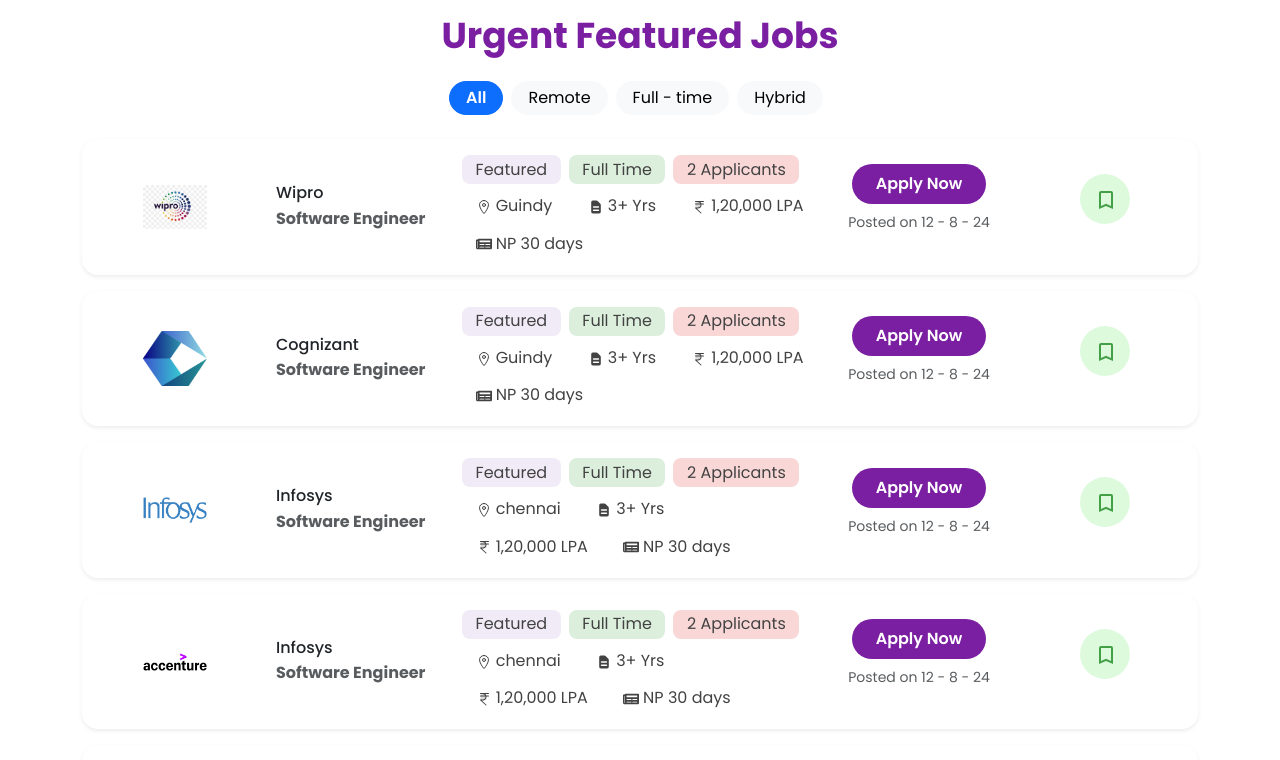
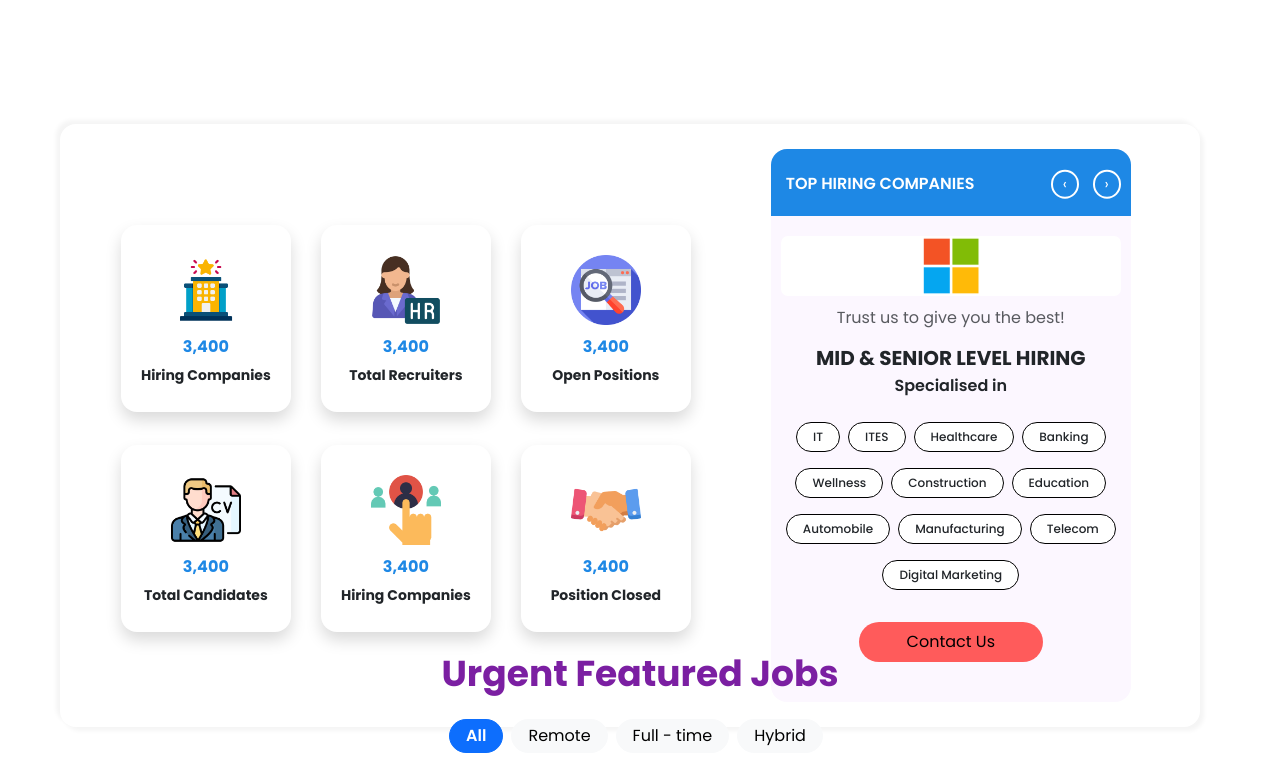
Before and after one commit to SurjithBalan/JobPortal, a React (Vite) app in the folder front-end/: page / in a window 1280 px wide. Shown: the part 803-1563 px from the top of the page. Built offline with nearby package versions, Linux system fonts and the light colour scheme.

Commit message:
last changed

```diff
--- a/front-end/src/pages/UserScreen.jsx
+++ b/front-end/src/pages/UserScreen.jsx
@@ -6,18 +6,22 @@
 import FeedbackForm from '../components/FeedbackForm/FeedbackForm'
 import FeaturedCandidates from '../components/FeaturedCandidates/FeaturedCandidates'
 import UserNavbar from '../components/usernavbar/UserNavbar'
-// import Latestjob from
+import Latestjob from '../components/latestjobs/Latestjob'
+import Counter from '../components/hrcompanies/Counter'
+// import Tophiring from '../components/tophiring/Tophiring'
 function UserScreen() {
   return (
     <div>
       <UserNavbar/>
       <UserbannerAutoSlider />
+      <Counter/>
       <UrgentFeaturedJobs />
       <RecommendedJobs />
-      {/* <Latestjob/> */}
+      <Latestjob/>
       <JobCategories />
       <FeedbackForm />
       <FeaturedCandidates />
+      {/* <Tophiring/> */}
     </div>
   )
 }
```
